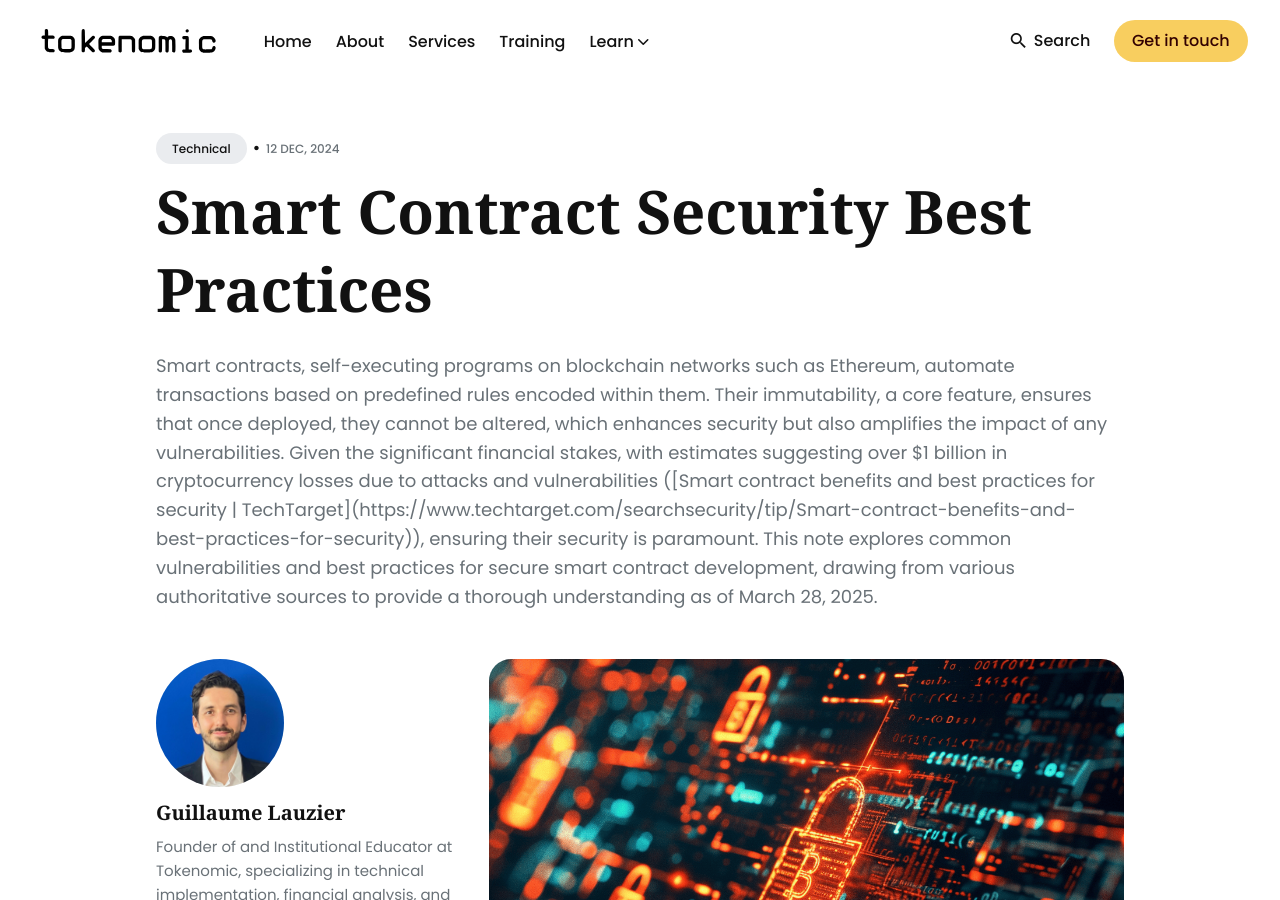
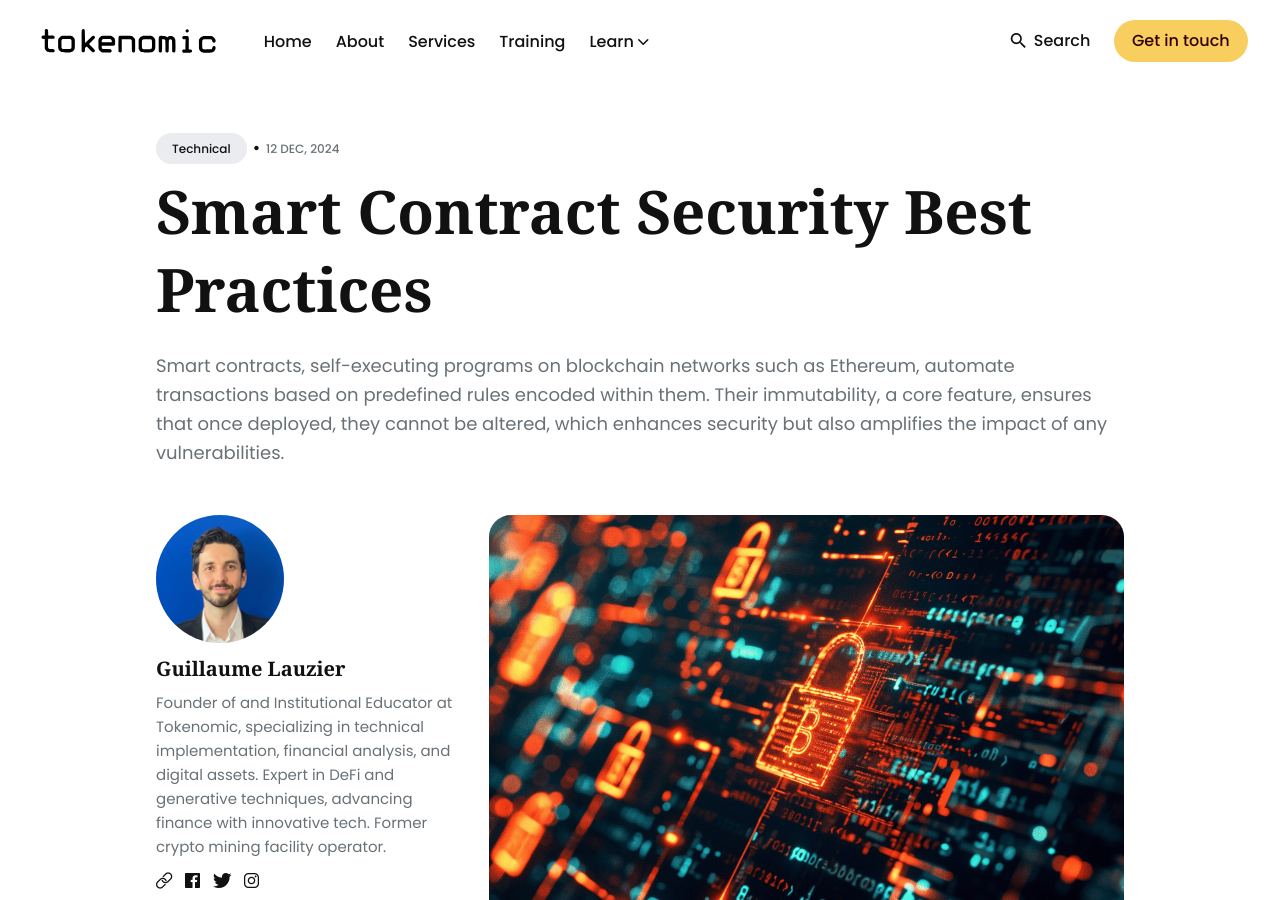
Before and after one commit to Tokenomic-org/learn, a Jekyll site: the page built from _posts/2024-12-12-smart-contract-security-best-practices.md, in a window 1280 px wide and 900 px high. Built offline with Jekyll 4.4.1, drawn with Linux system fonts in a browser that asks for light colours.

Commit message:
Update 2024-12-12-smart-contract-security-best-practices.md

```diff
--- a/_posts/2024-12-12-smart-contract-security-best-practices.md
+++ b/_posts/2024-12-12-smart-contract-security-best-practices.md
@@ -1,7 +1,7 @@
 ---
 layout: post
 title: Smart Contract Security Best Practices
-description: Smart contracts, self-executing programs on blockchain networks such as Ethereum, automate transactions based on predefined rules encoded within them. Their immutability, a core feature, ensures that once deployed, they cannot be altered, which enhances security but also amplifies the impact of any vulnerabilities. Given the significant financial stakes, with estimates suggesting over $1 billion in cryptocurrency losses due to attacks and vulnerabilities ([Smart contract benefits and best practices for security | TechTarget](https://www.techtarget.com/searchsecurity/tip/Smart-contract-benefits-and-best-practices-for-security)), ensuring their security is paramount. This note explores common vulnerabilities and best practices for secure smart contract development, drawing from various authoritative sources to provide a thorough understanding as of March 28, 2025.
+description: Smart contracts, self-executing programs on blockchain networks such as Ethereum, automate transactions based on predefined rules encoded within them. Their immutability, a core feature, ensures that once deployed, they cannot be altered, which enhances security but also amplifies the impact of any vulnerabilities.
 date: 2024-12-12 15:01:35 +0300
 author: admin
 image: '/images/cyber_security_crypto.png'
```
